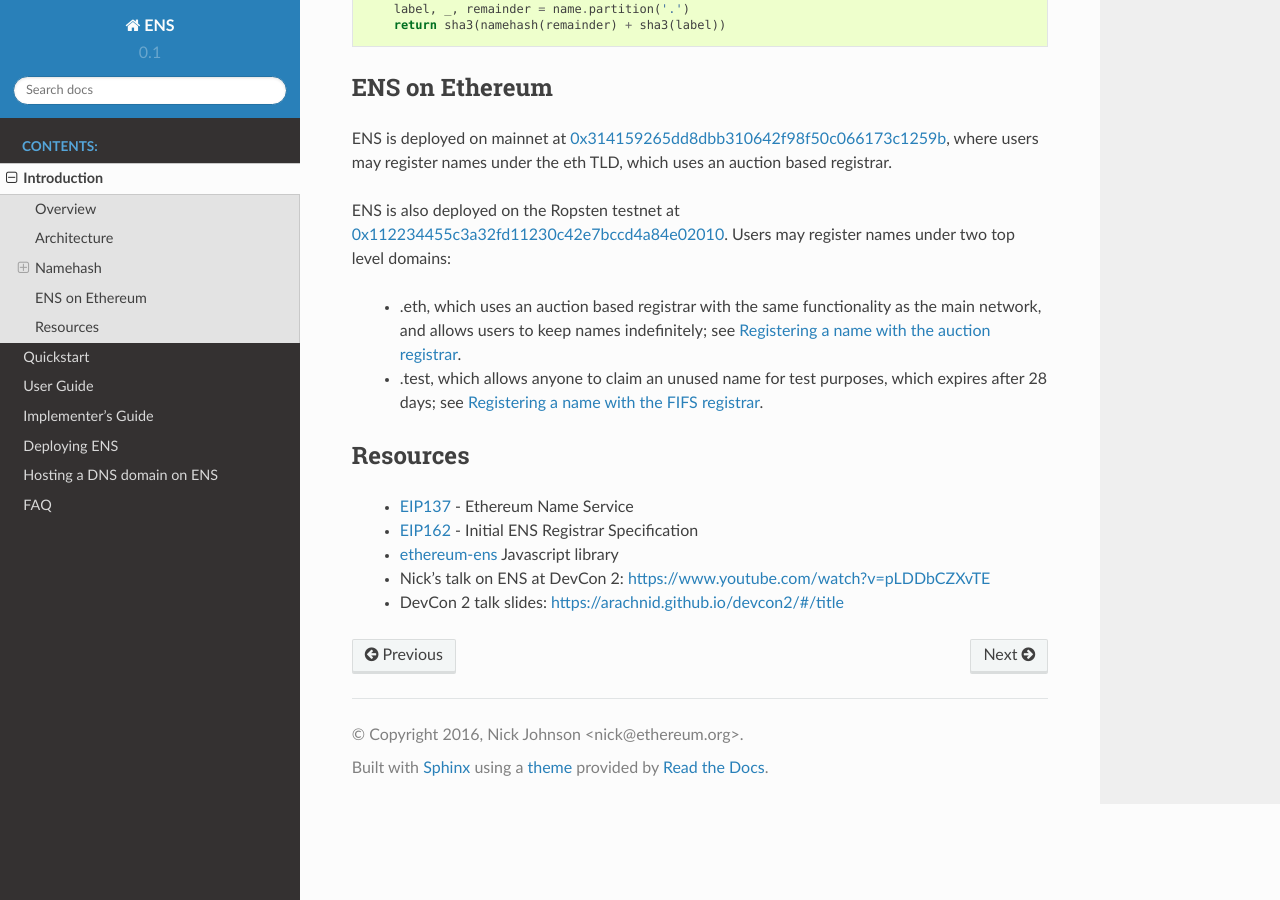
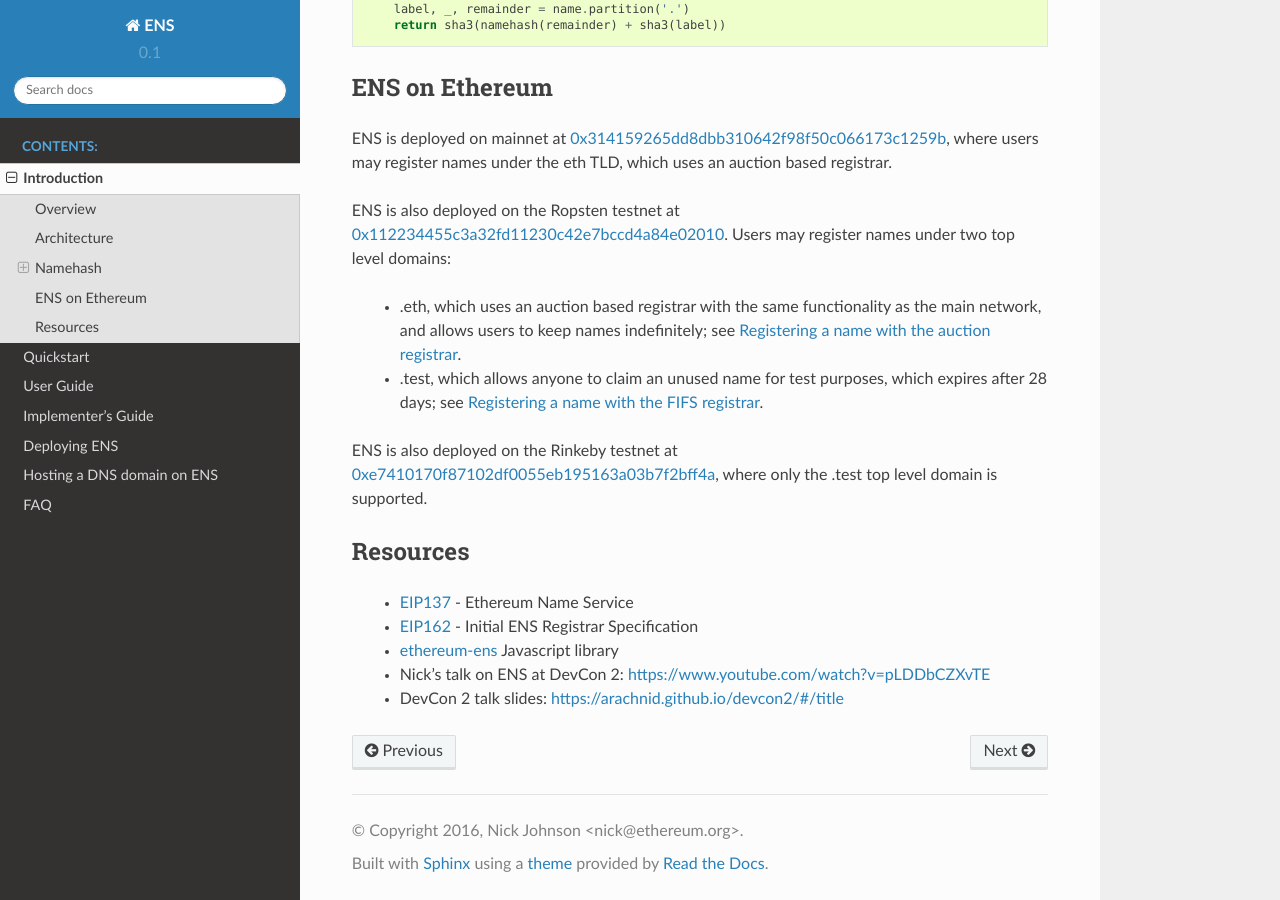
Before and after one commit to ensdomains/ens, a Sphinx documentation site: the page built from docs/introduction.rst, in a window 1280 px wide and 900 px high, scrolled down 2463 px. Built offline with Sphinx 7.4.7 and the Read the Docs theme 2.0.0, drawn with Linux system fonts in a browser that asks for light colours.

Commit message:
Add rinkeby and fix links

```diff
--- a/docs/introduction.rst
+++ b/docs/introduction.rst
@@ -97,6 +97,8 @@ ENS is also deployed on the Ropsten testnet at 0x112234455c3a32fd11230c42e7bccd4
  - .eth, which uses an auction based registrar with the same functionality as the main network, and allows users to keep names indefinitely; see :ref:`auctions`.
  - .test, which allows anyone to claim an unused name for test purposes, which expires after 28 days; see :ref:`fifs`.
 
+ENS is also deployed on the Rinkeby testnet at 0xe7410170f87102df0055eb195163a03b7f2bff4a_, where only the .test top level domain is supported.
+
 Resources
 =========
 
@@ -107,8 +109,9 @@ Resources
  - DevCon 2 talk slides: https://arachnid.github.io/devcon2/#/title
 
 
- .. _0x112234455c3a32fd11230c42e7bccd4a84e02010: https://testnet.etherscan.io/address/0x112234455c3a32fd11230c42e7bccd4a84e02010
+ .. _0x112234455c3a32fd11230c42e7bccd4a84e02010: https://ropsten.etherscan.io/address/0x112234455c3a32fd11230c42e7bccd4a84e02010
  .. _0x314159265dd8dbb310642f98f50c066173c1259b: https://etherscan.io/address/0x314159265dd8dbb310642f98f50c066173c1259b
+ .. _0xe7410170f87102df0055eb195163a03b7f2bff4a: https://rinkeby.etherscan.io/address/0xe7410170f87102df0055eb195163a03b7f2bff4a
  .. _EIP137: https://github.com/ethereum/EIPs/issues/137
  .. _EIP162: https://github.com/ethereum/EIPs/issues/162
  .. _ethereum-ens: https://www.npmjs.com/package/ethereum-ens
```
